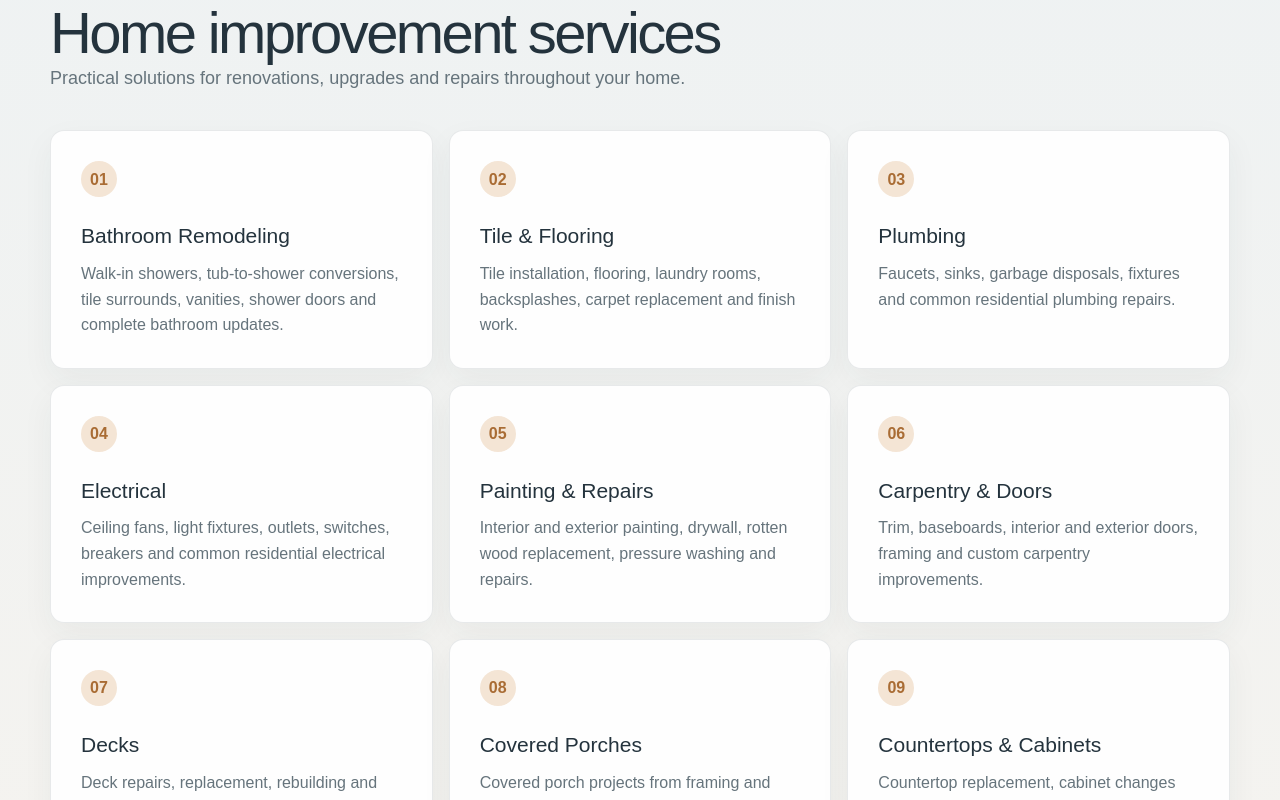
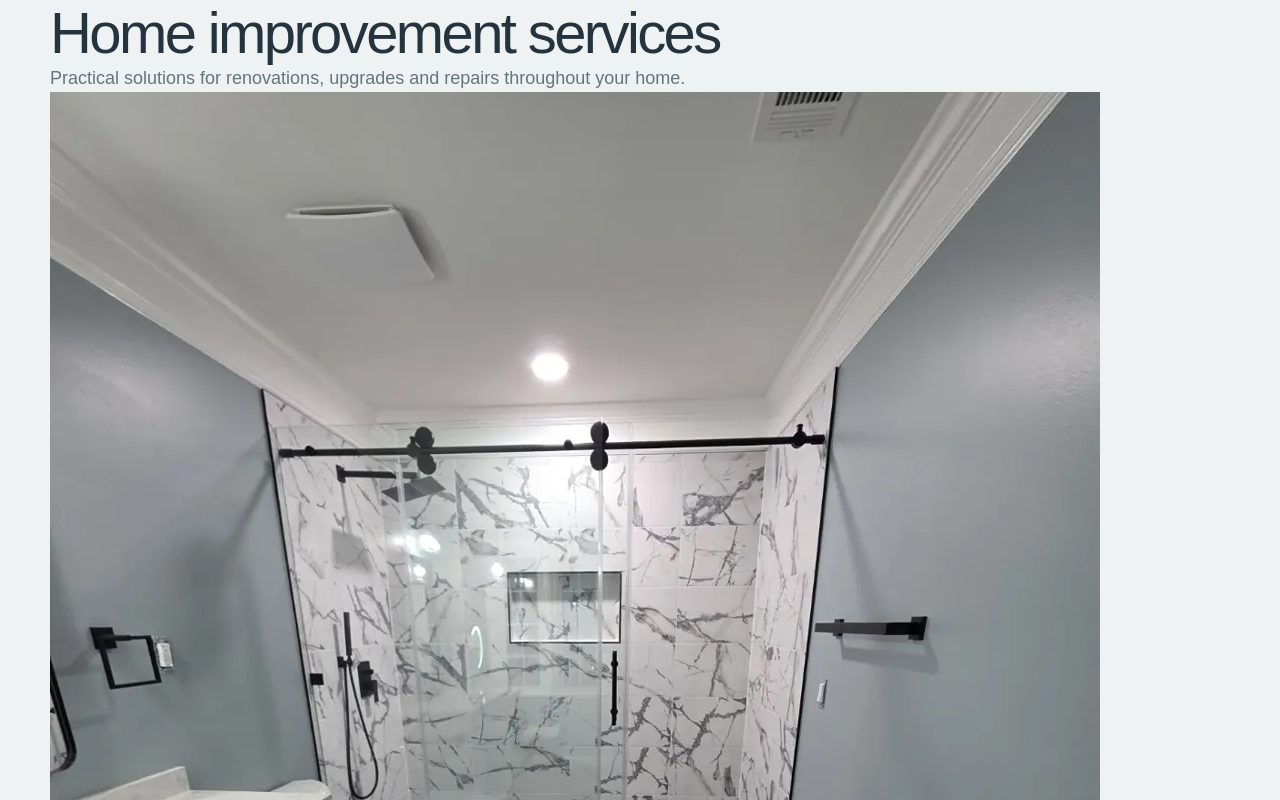
Before and after one commit to springsun84ss-art/Shams-Home-Improvement-, a Next.js app: page / in a window 1280 px wide. Shown: the part 1260-2060 px from the top of the page. Built offline with nearby package versions, Linux system fonts and the light colour scheme.

Commit message:
Replace numbered service list with photo galleries

```diff
--- a/app/page.tsx
+++ b/app/page.tsx
@@ -2,18 +2,8 @@ import HeroSlides from "./HeroSlides";
 import ProjectGallery from "./ProjectGallery";
 import AboutSlideshow from "./AboutSlideshow";
 import EstimateForm from "./EstimateForm";
+import ServiceGallery from "./ServiceGallery";
 
-const services = [
-  ["Bathroom Remodeling", "Walk-in showers, tub-to-shower conversions, tile surrounds, vanities, shower doors and complete bathroom updates."],
-  ["Tile & Flooring", "Tile installation, flooring, laundry rooms, backsplashes, carpet replacement and finish work."],
-  ["Plumbing", "Faucets, sinks, garbage disposals, fixtures and common residential plumbing repairs."],
-  ["Electrical", "Ceiling fans, light fixtures, outlets, switches, breakers and common residential electrical improvements."],
-  ["Painting & Repairs", "Interior and exterior painting, drywall, rotten wood replacement, pressure washing and repairs."],
-  ["Carpentry & Doors", "Trim, baseboards, interior and exterior doors, framing and custom carpentry improvements."],
-  ["Decks", "Deck repairs, replacement, rebuilding and exterior wood work."],
-  ["Covered Porches", "Covered porch projects from framing and roofing through flooring, trim, paint and finishing."],
-  ["Countertops & Cabinets", "Countertop replacement, cabinet changes and kitchen cabinet or vanity painting."],
-];
 
 export default function HomePage() {
   return (
@@ -64,7 +54,7 @@ export default function HomePage() {
             <p className="eyebrow">What We Do</p>
             <h2>Home improvement services</h2>
             <p className="sectionCopy">Practical solutions for renovations, upgrades and repairs throughout your home.</p>
-            <div className="grid">{services.map(([title, text], i) => <article className="card" key={title}><span>{String(i + 1).padStart(2, "0")}</span><h3>{title}</h3><p>{text}</p></article>)}</div>
+            <ServiceGallery />
           </div>
         </section>
 
```
